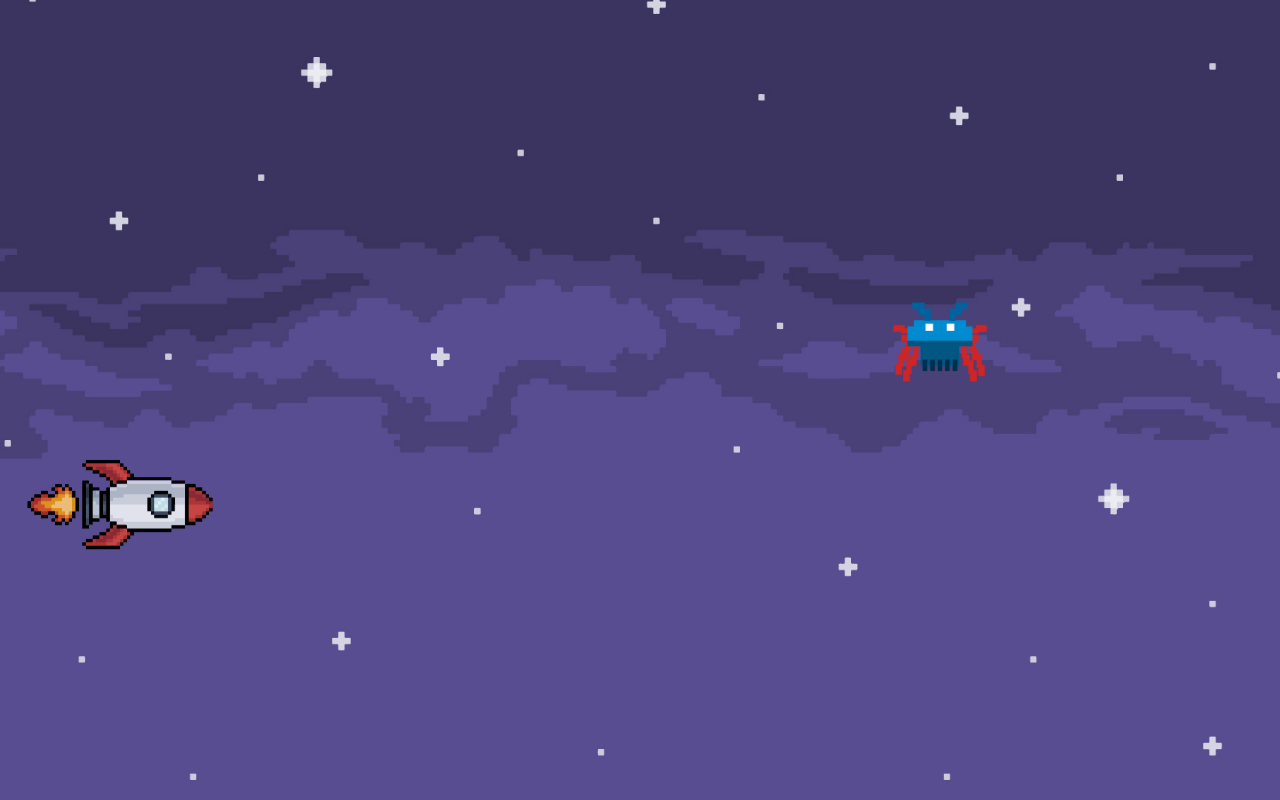
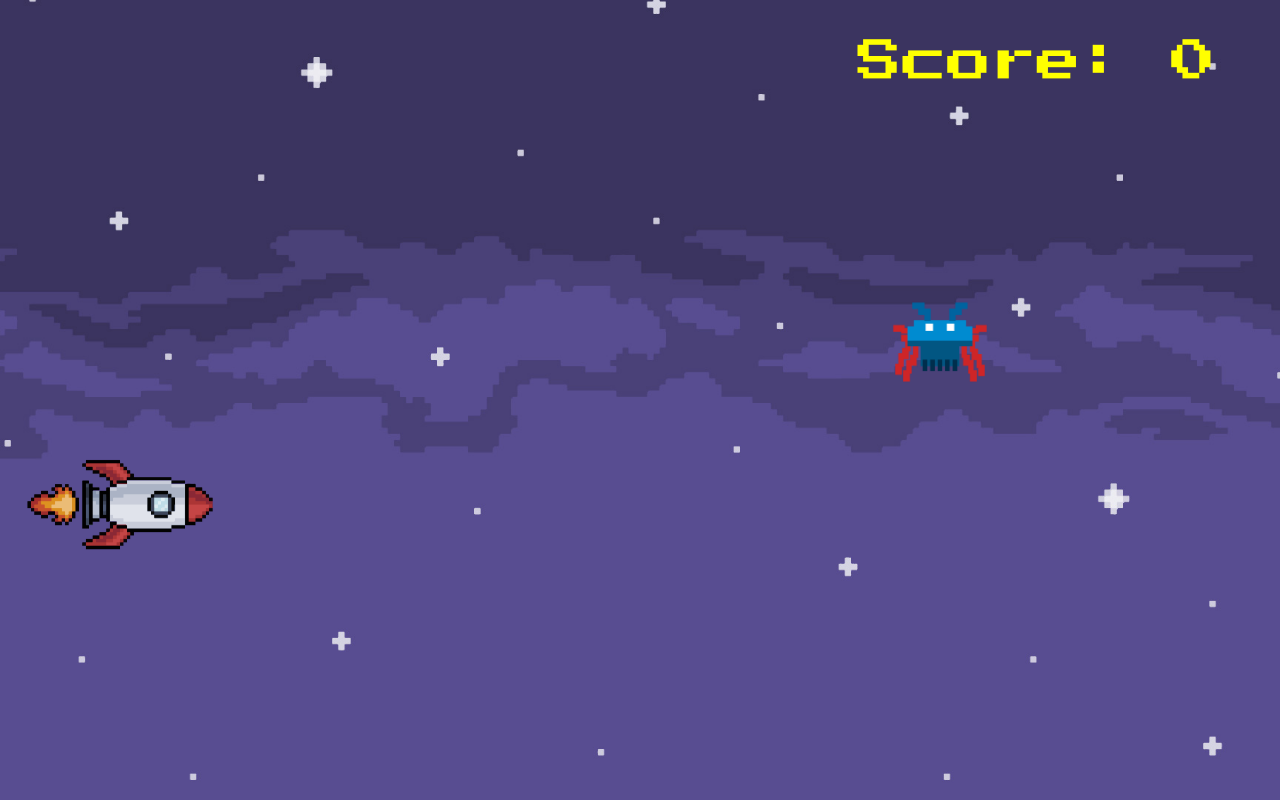
Before and after one commit to pennypan0111/pixel-game, a plain HTML site: page pixelGame.html in a window 1280 px wide. Drawn offline with Linux system fonts and the light colour scheme.

Commit message:
1018-2341
1. 增加擊倒怪物的分數計算
2. 怪物到視窗最左邊及遊戲結束網頁重整(ok)

```diff
--- a/css/main.css
+++ b/css/main.css
@@ -1,3 +1,7 @@
+@font-face {
+    font-family: pixelFont;
+    src: url('../font/PressStart2P-Regular.ttf');
+}
 /* ------------- 背景 ------------- */
 #background {
     width: 100%;
@@ -37,3 +41,16 @@
     position: absolute;
     opacity: 0;
 }
+
+#score{
+    font-size: 2.8rem;
+    font-family: pixelFont, Arial, Helvetica, sans-serif;
+    color: yellow;
+    position: absolute;
+    top: 5%;
+    right: 5%;
+}
+
+#score span{
+    color: yellow;
+}
--- a/js/main.js
+++ b/js/main.js
@@ -47,6 +47,8 @@ function createLaserElement(){
 }
 
 // 子彈射出的移動及時間
+const scoreCounter = document.querySelector('#score span')
+
 function moveLaser(laser){
     let laserInterval = setInterval(() => {
         let xPosition = parseInt(laser.style.left)
@@ -56,6 +58,7 @@ function moveLaser(laser){
                 monster.classList.remove('monster')
                 monster.classList.add('dead-monster')
                 laser.remove()
+                scoreCounter.innerText = parseInt(scoreCounter.innerText) + 10
             }
         })
         if(xPosition === 1600){
@@ -119,7 +122,7 @@ function moveMonster(monster){
             }
         })
         if(xPosition <= 0){
-            monster.remove()
+            gameOver()
         }
         else{
             monster.style.left = `${xPosition - 4}px`
--- a/pixelGame.html
+++ b/pixelGame.html
@@ -13,6 +13,9 @@
 <body>
     <section>
         <div id="background">
+            <div id="score">
+                <h2>Score: <span>0</span></h2>
+            </div>
             <div id="player-box">
                 <img id="player" src="./img/rocket.png"></img>
             </div>
```
Also changed, not shown: font/PressStart2P-Regular.ttf (added).
